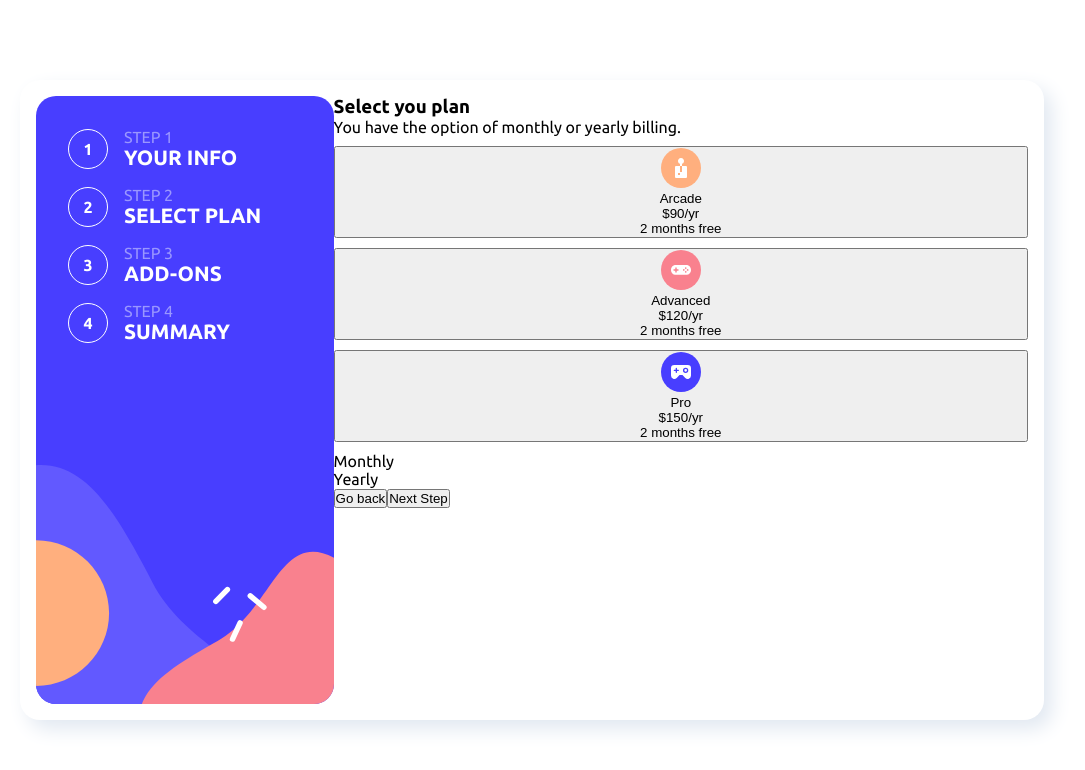
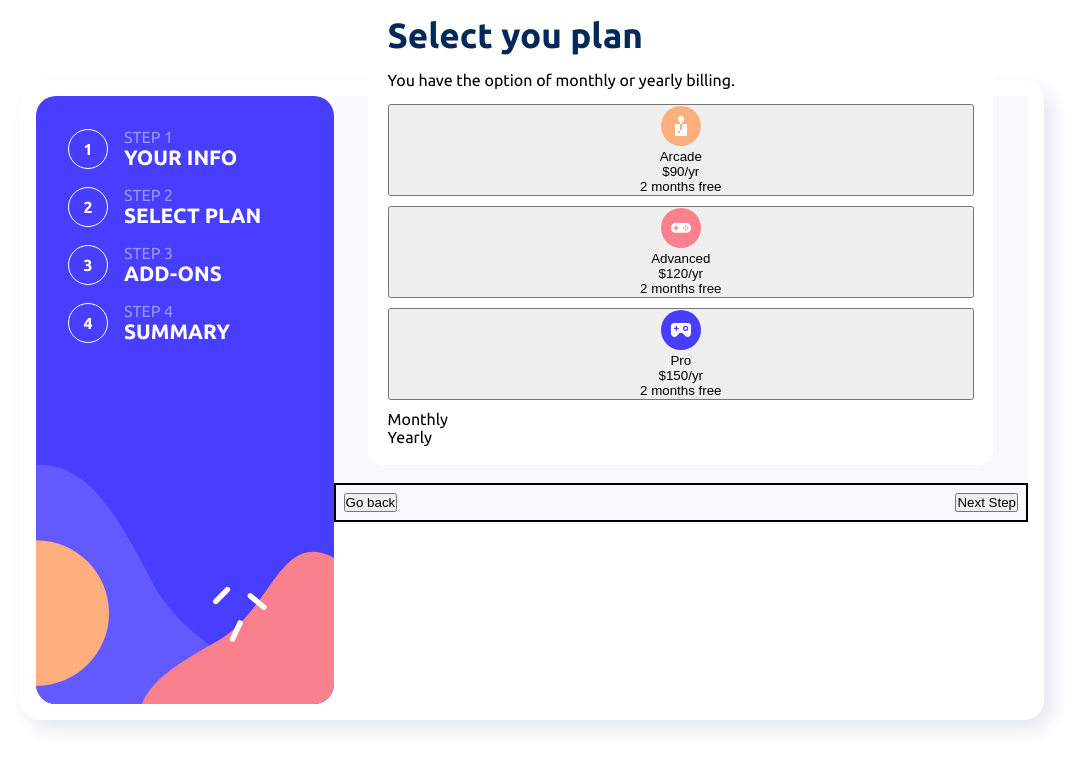
Before and after one commit to Pe-KaY/multi-step-form, an Angular app: page /plan in a window 1280 px wide. Shown: the top 770 px of the page, without its empty margins (108-1193 px from the left). Built offline with nearby package versions, Linux system fonts and the light colour scheme.

Commit message:
Plan categories fixed

```diff
--- a/src/app/multistepform/multistepform.component.css
+++ b/src/app/multistepform/multistepform.component.css
@@ -19,6 +19,7 @@
 
 .form__rightSide {
   height: 70%;
+  background-color: var(--bg-accent);
 }
 /* steps info wrapper */
 .form__leftside-steps {
--- a/src/app/plan/plan.component.css
+++ b/src/app/plan/plan.component.css
@@ -1,9 +1,47 @@
 .planContainer {
   position: relative;
+  width: 100%;
+  display: flex;
+  flex-direction: column;
+  justify-content: space-between;
+  /* gap: 50px; */
+  height: 100%;
 }
 
 .planContainer .planContainer__details {
   display: flex;
   flex-direction: column;
   gap: 10px;
+  width: 90%;
+  margin-inline: auto;
+  border-radius: 15px;
+  padding: 1.2rem;
+  margin-top: -100px;
+  background-color: var(--bg-primary);
+  box-sizing: 0px 25px 40px -20px rgba(0, 0, 0, 0.1);
 }
+
+.planContainer__details .planContainer__text {
+  display: flex;
+  flex-direction: column;
+  justify-content: space-between;
+  gap: 15px;
+  margin-bottom: 5px;
+  /* height: 80px; */
+}
+
+.planContainer__details .planContainer__text h3 {
+  font-size: var(--fs-xl);
+  color: var(--text-clr-primary);
+}
+
+.planContainer .planContainer__button-div {
+  display: flex;
+  justify-content: space-between;
+  align-items: center;
+  width: 100%;
+  border: 2px solid;
+  padding: 0.5rem;
+  /* position: absolute;
+  bottom: 0; */
+}
```
